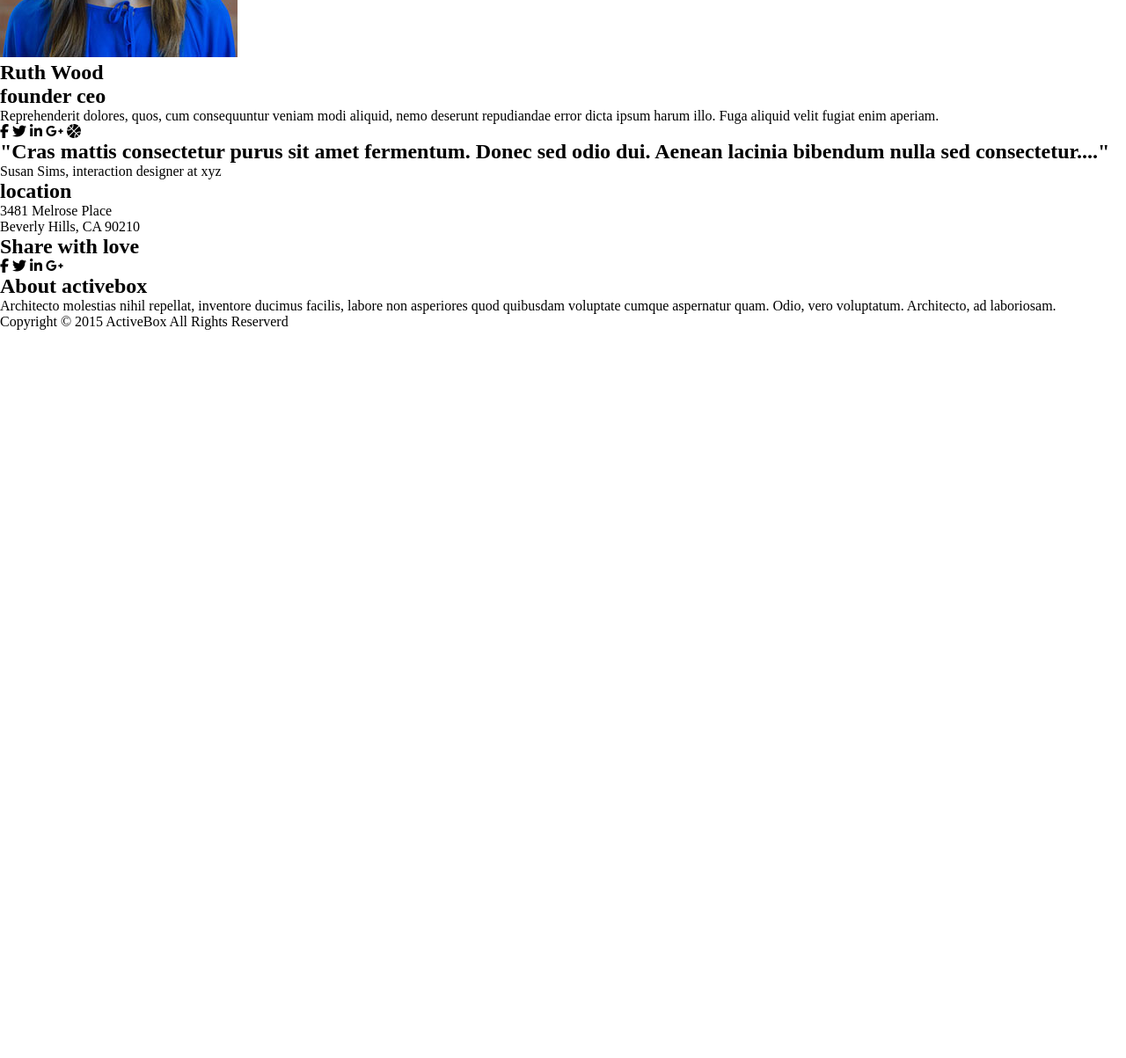
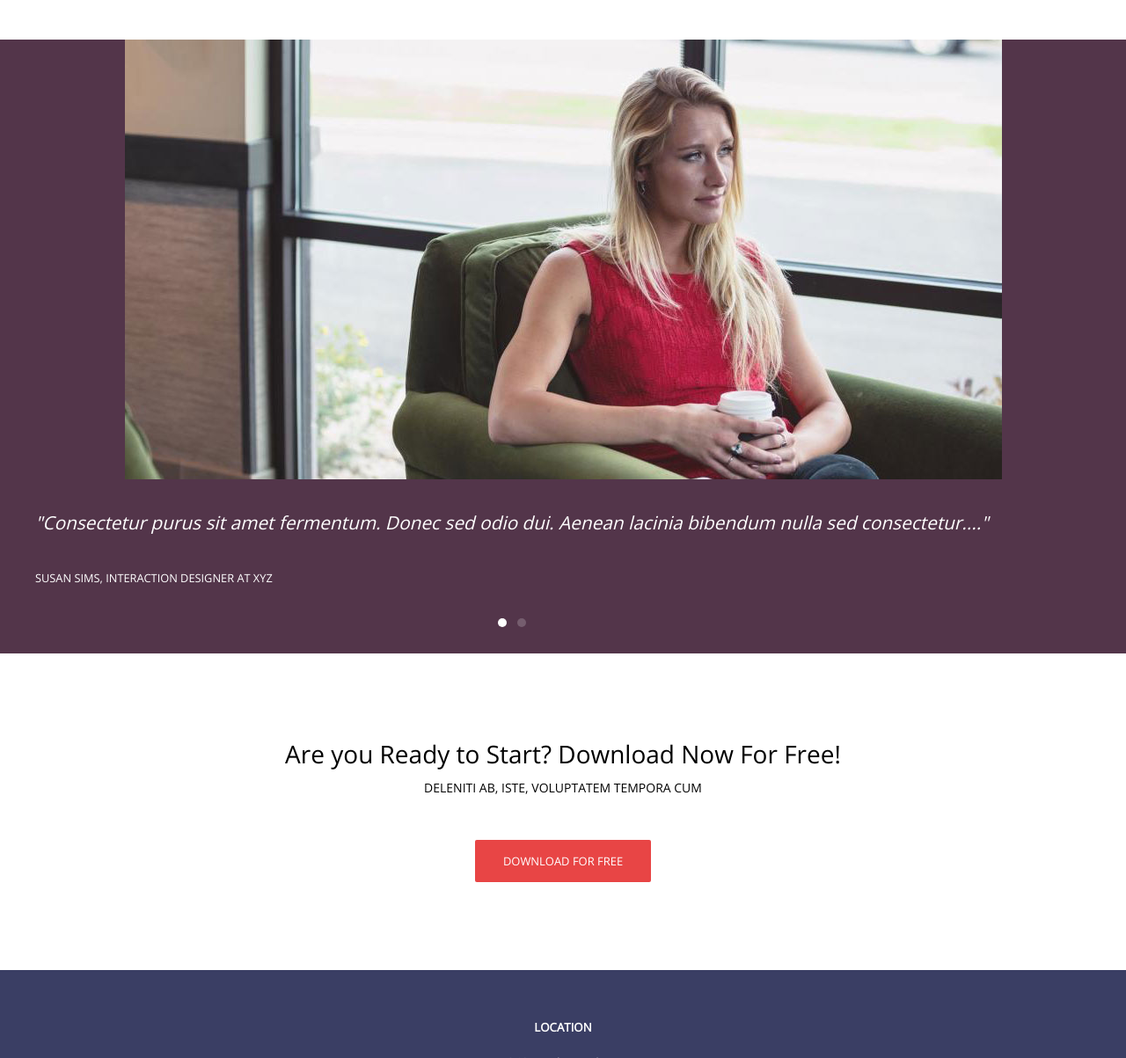
Before and after one commit to mateuszwawrzonkowski/One_page_site, a plain HTML site: page index.html in a window 1280 px wide. Shown: the part 6100-7303 px from the top of the page at 88% size. Before the commit the page ends 6475 px from the top, so only its background shows below. Drawn offline with nearby package versions, Linux system fonts and the light colour scheme.

Commit message:
mobile v1

```diff
--- a/index.html
+++ b/index.html
@@ -182,7 +182,7 @@
             </div>
             <div class="member">
                 <img src="images/team-2.jpg" alt="team-1">
-                <h1>Ruth Wood</h1>
+                <h1>PENIS</h1>
                 <h2>founder ceo</h2>
                 <p>Reprehenderit dolores, quos, cum consequuntur veniam modi aliquid, nemo deserunt repudiandae error
                     dicta
@@ -195,7 +195,7 @@
             </div>
             <div class="member">
                 <img src="images/team-3.jpg" alt="team-1">
-                <h1>Ruth Wood</h1>
+                <h1>Ruth Wood3</h1>
                 <h2>founder ceo</h2>
                 <p>Reprehenderit dolores, quos, cum consequuntur veniam modi aliquid, nemo deserunt repudiandae error
                     dicta
@@ -220,29 +220,44 @@
                 <span><i class="fas fa-basketball-ball"></i></span>
             </div>
         </section>
-
         <section class="testimonials">
-            <!-- <img class="slider" src="images/testimonial-1.jpg" alt=""> -->
-            <h1 class="quote">"Cras mattis consectetur purus sit amet fermentum. Donec sed odio dui. Aenean lacinia
-                bibendum
-                nulla sed consectetur...."</h1>
+            <div class="image">
+                <img class="slider" src="images/testimonial-1.jpg" alt="">
+            </div>
+            <div class="text">
+                <h1 class="quote">"Consectetur purus sit amet fermentum. Donec sed odio dui. Aenean lacinia bibendum
+                    nulla
+                    sed consectetur...."</h1>
                 <p>Susan Sims, interaction designer at xyz</p>
                 <div class="dots">
-                <span id="one" class="active"></span>
-                <span id="two"></span>
+                    <span id="one" class="active"></span><span id="two"></span>
+                </div>
+            </div>
+        </section>
+        <section class="download">
+            <div class="container">
+                <h3>Are you Ready to Start? Download Now For Free!</h3>
+                <p>Deleniti ab, iste, voluptatem tempora cum</p>
+                <button>download for free</button>
             </div>
         </section>
         <section class="social">
-            <h1>location</h1>
+            <div class="location">
+                <h5>location</h5>
                 <p>3481 Melrose Place<br>Beverly Hills, CA 90210</p>
-            <h1>Share with love</h1>
+            </div>
+            <div class="icons">
+                <h5>Share with love</h5>
                 <span><i class="fab fa-facebook-f"></i></span>
                 <span><i class="fab fa-twitter"></i></span>
                 <span><i class="fab fa-linkedin-in"></i></span>
                 <span><i class="fab fa-google-plus-g"></i></span>
-            <h1>About activebox</h1>
+            </div>
+            <div class="about">
+                <h5>About activebox</h5>
                 <p>Architecto molestias nihil repellat, inventore ducimus facilis, labore non asperiores quod quibusdam
-                voluptate cumque aspernatur quam. Odio, vero voluptatum. Architecto, ad laboriosam.</p>
+                    voluptate.</p>
+            </div>
         </section>
         <footer>
             Copyright &copy; 2015 ActiveBox All Rights Reserverd
--- a/style.css
+++ b/style.css
@@ -103,7 +103,7 @@ section.banner {
     color: white;
 }
 
-.banner div.welcome h1 {
+.banner h1 {
 
     text-transform: uppercase;
     font-family: sans-serif;
@@ -111,7 +111,7 @@ section.banner {
     margin-bottom: 15px;
 }
 
-.banner div.welcome p {
+.banner p {
     font-family: "Open Sans", sans-serif;
     font-size: 16px;
     font-weight: 300;
@@ -120,7 +120,7 @@ section.banner {
     margin-bottom: 100px;
 }
 
-.banner div.welcome button {
+.banner button {
     height: 45px;
     width: 180px;
     background-color: #e84545;
@@ -130,6 +130,12 @@ section.banner {
     font-family: "Open Sans", sans-serif;
     text-transform: uppercase;
     cursor: pointer;
+    transition: 0.3s;
+}
+
+.banner button:hover {
+    background-color: red;
+
 }
 
 /* #endregion */
@@ -238,18 +244,259 @@ section.projects {
 
 /* #endregion */
 
+/* #region team */
+
+.team {
+    display: flex;
+    margin: 100px 0 100px 0;
+    flex-wrap: wrap;
+    justify-content: space-evenly;
+    align-content: space-around;
+}
+
+.team .member {
+    margin: 0 50px;
+    flex-basis: 25%;
+    text-align: center;
+    margin-bottom: 50px;
+    font-family: "Open Sans", sans-serif;
+    font-weight: 300;
+}
+
+.team h1 {
+    font-size: 1.5rem;
+}
+
+.team h2 {
+    font-size: 0.8rem;
+    color: #e84545;
+    text-transform: uppercase;
+}
+
+.team p {
+    margin-top: 20px;
+    margin-bottom: 20px;
+    font-size: 1rem;
+}
+
+.team span {
+    display: inline-block;
+    position: relative;
+    height: 40px;
+    width: 40px;
+    border: 1px solid #c6cacc;
+    border-radius: 2px;
+    color: #c6cacc;
+    font-size: 1.1rem;
+    transition: 0.2s;
+}
+
+.team span i {
+    position: absolute;
+    top: 50%;
+    left: 50%;
+    transform: translate(-50%, -50%);
+}
+
+.team span:hover {
+    background-color: #e84545;
+    color: white;
+    border: none;
+}
 
 
-/* .member span {
+
+
+/* #endregion */
+
+/* #region testimonials */
+
+.testimonials {
+    display: flex;
+    flex-wrap: wrap;
+    background-color: rgb(83, 53, 74);
+    text-align: center;
+    color: white;
+    font-family: "Open Sans", sans-serif;
+
+}
+
+.testimonials .image {
+    flex-grow: 1;
+}
+
+.testimonials .text {
+    text-align: center;
+
+}
+
+.testimonials img {
+    max-width: 100%;
+    max-height: 100%;
+}
+
+.testimonials h1,
+.testimonials p {
+    margin: 0 40px;
+    text-align: justify;
+}
+
+.testimonials p {
+    text-transform: uppercase;
+    font-size: 0.8rem;
+    margin-bottom: 30px;
+}
+
+.testimonials h1 {
+    margin-top: 30px;
+    margin-bottom: 40px;
+    font-style: italic;
+    font-size: 1.3rem;
+    font-weight: normal;
+}
+
+.testimonials .dots {
+    margin-bottom: 25px;
+}
+
+.testimonials .dots span {
     display: inline-block;
-    border: 1px solid red;
-    line-height: 50px;
-    height: 50px;
-    width: 50px;
+    background-color: rgba(255, 255, 255, 0.2);
+    width: 10px;
+    height: 10px;
+    margin: 0 6px;
+    border-radius: 50%;
+    cursor: pointer;
+}
+
+.testimonials .dots span.active {
+    background-color: rgba(255, 255, 255, 1);
+    cursor: default;
+}
+
+/* #endregion */
+
+/* #region download */
+.download .container {
+    margin: 100px 25px 100px 25px;
     text-align: center;
 }
 
-i {
-    font-size: 30px;
-    vertical-align: middle;
-} */
+.download .container h3 {
+    font-size: 1.75rem;
+    font-weight: 300;
+    font-family: "Open Sans", sans-serif;
+    line-height: 1;
+    margin-right: 50px;
+    margin-left: 50px;
+}
+
+.download .container p {
+    margin-top: 15px;
+    margin-bottom: 50px;
+    font-size: 0.875rem;
+    text-transform: uppercase;
+    font-family: "Open Sans", sans-serif;
+}
+
+.download .container button {
+    height: 48px;
+    width: 200px;
+    font-size: 0.81rem;
+    background-color: #e84545;
+    color: #fff;
+    text-transform: uppercase;
+    border: none;
+    font-family: "Open Sans", sans-serif;
+    border-radius: 2px;
+    transition: 0.3s;
+}
+
+.download .container button:hover {
+    background-color: red;
+}
+
+/* #endregion */
+
+/* #region social */
+
+.social {
+    display: flex;
+    height: 440px;
+    width: 100vw;
+    flex-wrap: wrap;
+    justify-content: center;
+    align-content: space-around;
+    text-align: center;
+    background-color: #3a3e64;
+    color: #fff;
+    font-family: "Open Sans", sans-serif;
+}
+
+.social * {
+    flex-basis: 100%;
+}
+
+.social .about {
+    flex-basis: 80%;
+}
+
+.social h5 {
+    margin-bottom: 20px;
+    text-transform: uppercase;
+}
+
+.social .location h5 {
+    margin-top: 30px;
+}
+
+.social .about p {
+    margin-bottom: 30px;
+}
+
+.social p {
+    font-size: 14px;
+    color: rgba(255, 255, 255, 0.5);
+    line-height: 22px;
+}
+
+.social .icons span {
+    display: inline-block;
+    position: relative;
+    height: 40px;
+    width: 40px;
+    margin-left: 5px;
+    border: 2px solid #fff;
+    border-radius: 2px;
+    color: #c6cacc;
+    font-size: 1.1rem;
+    transition: 0.2s;
+}
+
+.social .icons span i {
+    position: absolute;
+    top: 50%;
+    left: 50%;
+    transform: translate(-50%, -50%);
+}
+
+.social .icons span:hover {
+    background-color: #e84545;
+    color: white;
+    border: none;
+}
+
+
+/* #endregion */
+
+/* #region footer */
+
+footer {
+    font-family: "Open Sans", sans-serif;
+    text-align: center;
+    background-color: #313454;
+    color: rgba(255, 255, 255, 0.5);
+    padding: 30px;
+}
+
+/* #endregion */
```
Lines whose indentation alone changed are shown as unchanged.
